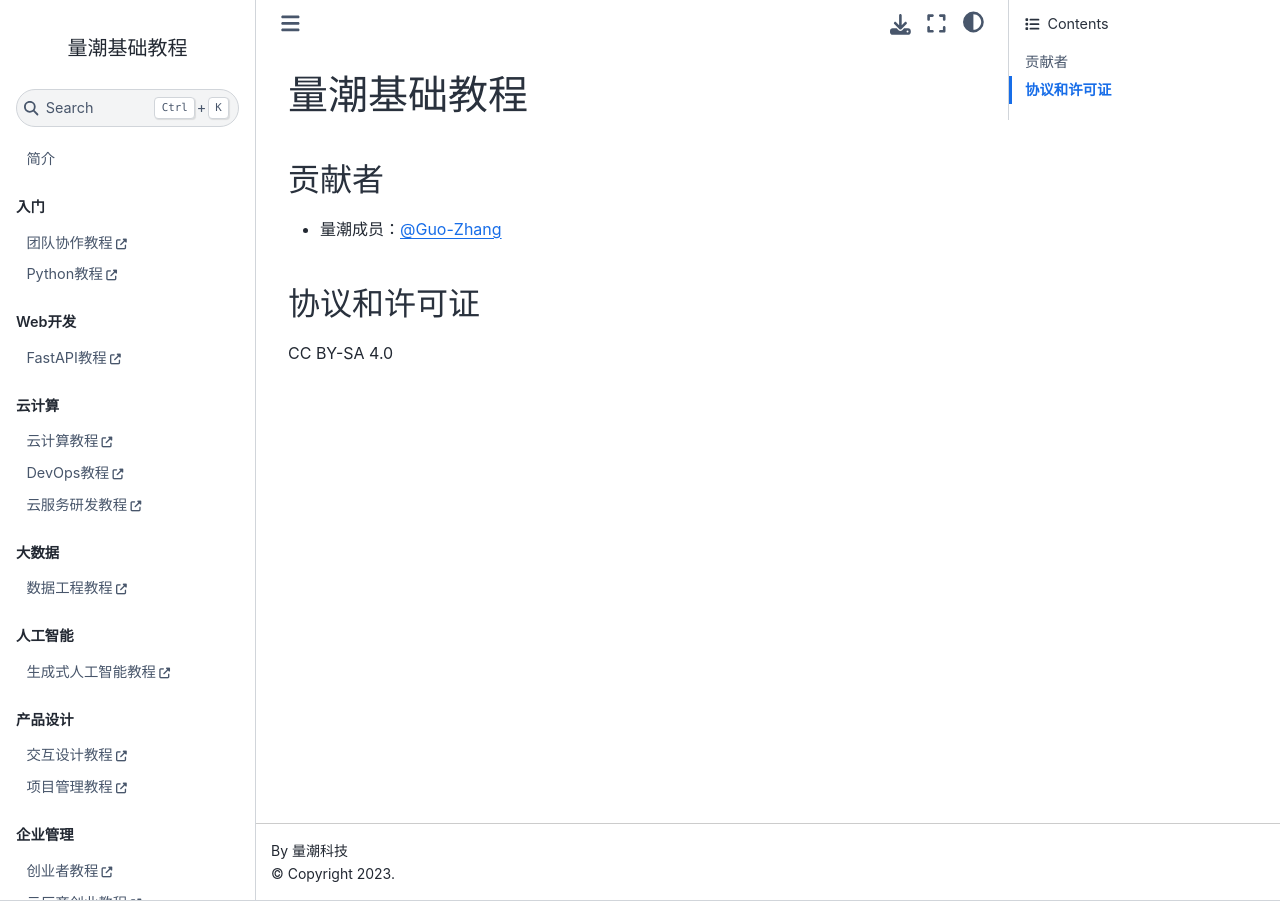
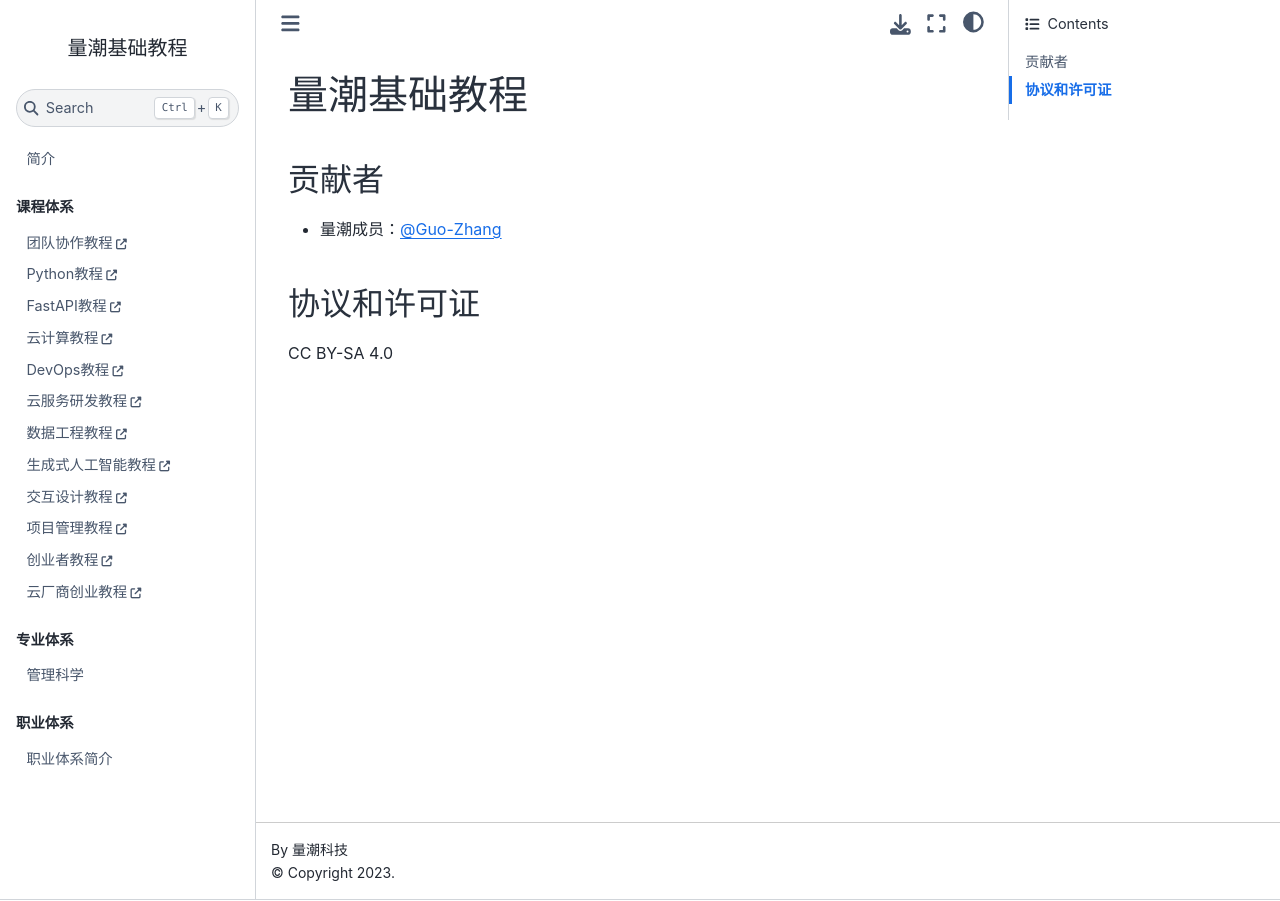
Before and after one commit to quanttide/quanttide-tutorial-of-readme, a Jupyter Book: the page built from README.md, in a window 1280 px wide. Built offline with Jupyter Book 1.0.4 settings and Sphinx 7.4.7 and the Sphinx Book theme 1.1.4, drawn with Linux system fonts in a browser that asks for light colours.

Commit message:
refactor: 大纲重建

```diff
--- a/_toc.yml
+++ b/_toc.yml
@@ -1,41 +1,37 @@
 format: jb-book
 root: index.md
 parts:
-  - caption: 入门
+  - caption: 课程体系
     chapters:
       - url: https://github.com/quanttide/quanttide-tutorial-of-collboration
         title: 团队协作教程
       - url: https://quanttide.github.io/quanttide-tutorial-of-python/
         title: Python教程
-  - caption: Web开发
-    chapters:
       - url: https://quanttide.github.io/quanttide-tutorial-of-fastapi/
         title: FastAPI教程
-  - caption: 云计算
-    chapters:
       - url: https://quanttide.github.io/quanttide-tutorial-of-cloud-computing/
         title: 云计算教程
       - url: https://quanttide.github.io/quanttide-tutorial-of-devops/
         title: DevOps教程
       - url: https://quanttide.github.io/quanttide-tutorial-of-building-cloud-services/
         title: 云服务研发教程
-  - caption: 大数据
-    chapters:
       - url: https://quanttide.github.io/quanttide-tutorial-of-data-engineering/
         title: 数据工程教程
-  - caption: 人工智能
-    chapters:
       - url: https://github.com/quanttide/quanttide-tutorial-of-generative-ai
         title: 生成式人工智能教程
-  - caption: 产品设计
-    chapters:
       - url: https://github.com/quanttide/quanttide-tutorial-of-interactive-design
         title: 交互设计教程
       - url: https://github.com/quanttide/quanttide-tutorial-of-project-management
         title: 项目管理教程
-  - caption: 企业管理
-    chapters:
       - url: https://github.com/quanttide/quanttide-tutorial-of-founding-technical-startups
         title: 创业者教程
       - url: https://github.com/quanttide/quanttide-tutorial-of-founding-cloud-providers
         title: 云厂商创业教程
+  - caption: 专业体系
+    chapters:
+      - file: specialties/README.md
+    chapters:
+      - file: specialties/management_science.md
+  - caption: 职业体系
+    chapters:
+      - file: careers/README.md
--- /dev/null
+++ b/careers/README.md
@@ -0,0 +1 @@
+# 职业体系简介
--- /dev/null
+++ b/specialties/README.md
@@ -0,0 +1 @@
+# 专业体系简介
--- /dev/null
+++ b/specialties/management_science.md
@@ -0,0 +1 @@
+# 管理科学
```
